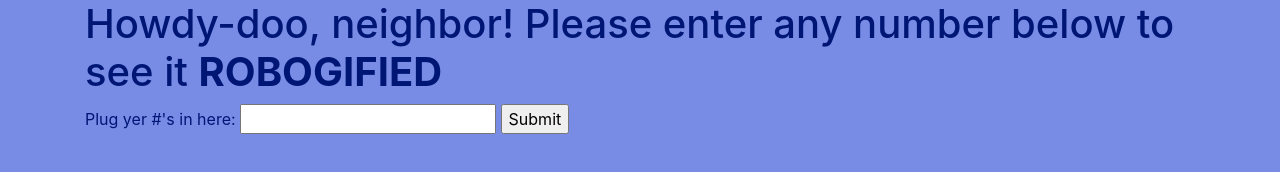
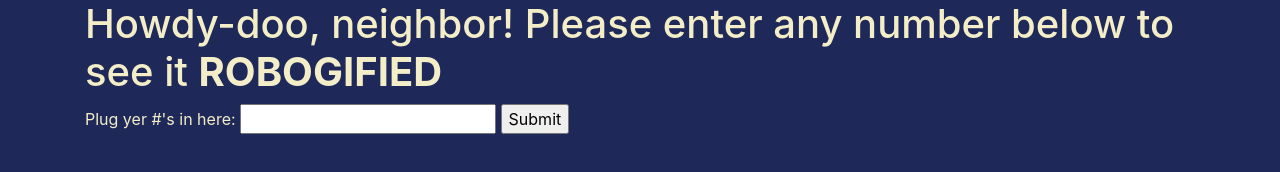
Before and after one commit to EthanHWBear/robogers, a plain HTML site: page index.html in a window 1280 px wide. Drawn offline with Linux system fonts and the light colour scheme.

Commit message:
Update README tests

```diff
--- a/css/styles.css
+++ b/css/styles.css
@@ -1,4 +1,4 @@
 body {
-background-color: rgb(120, 140, 230);
-color: rgb(0, 22, 117);
+background-color: rgb(30, 41, 90);
+color: rgb(243, 237, 200);
 }
```
Also changed, not shown: js/scripts.js (+1 -8 lines), 1 other file.
